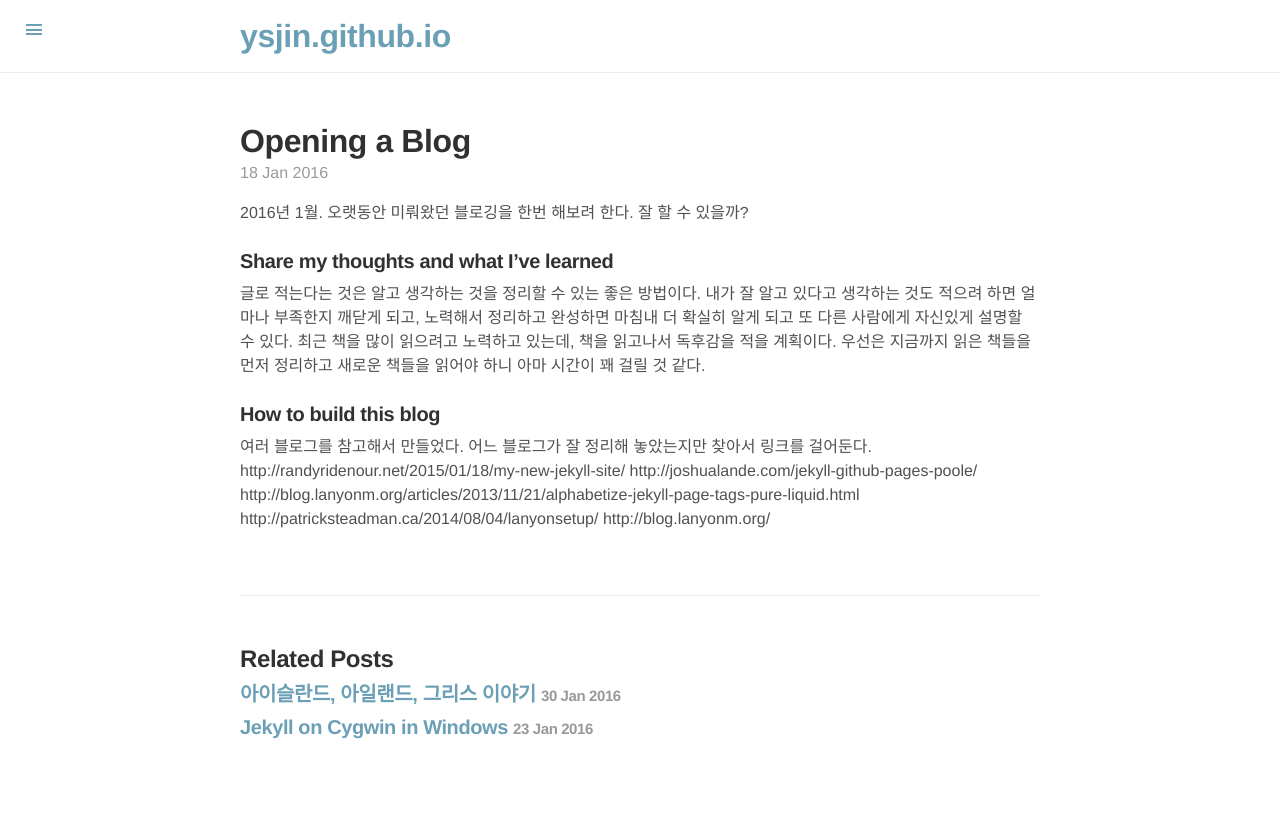
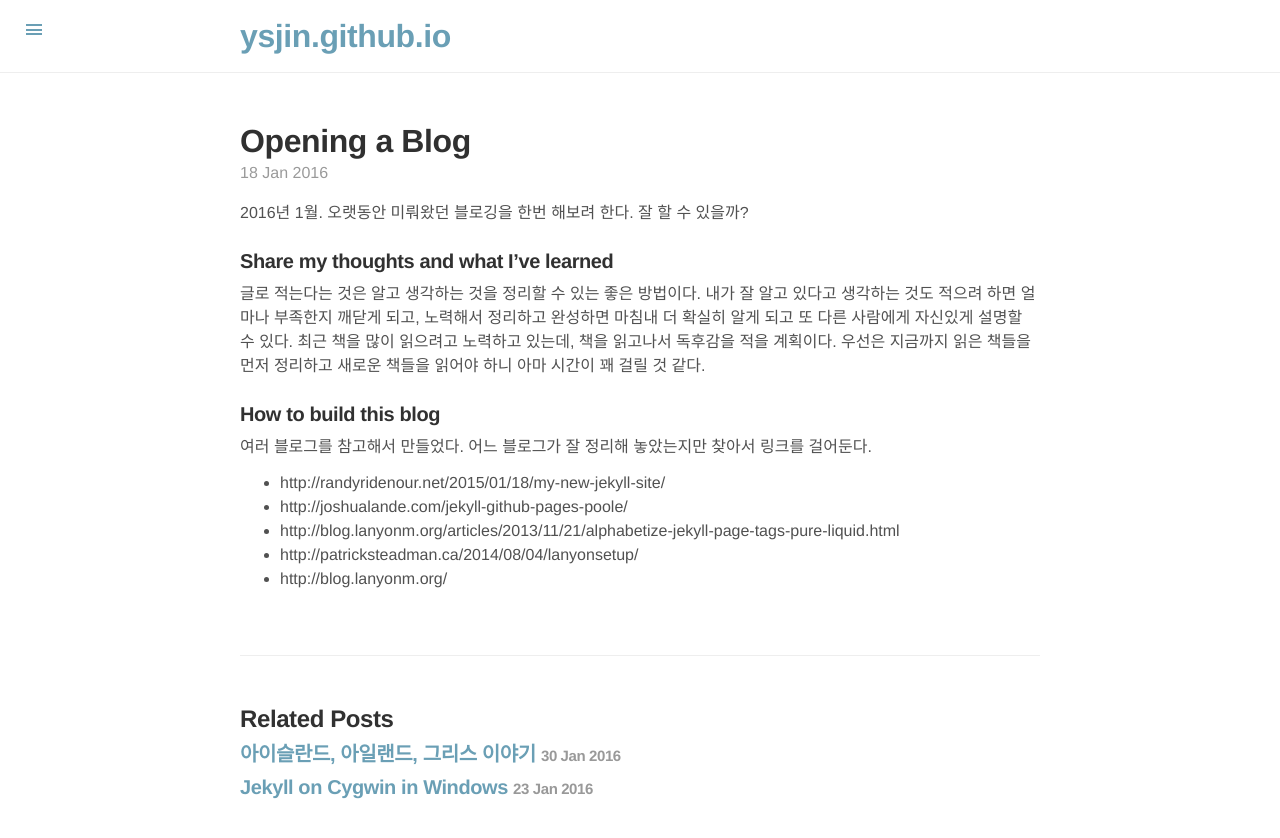
Before and after one commit to ysjin/old-blog, a Jekyll site: the page built from _posts/2016-01-18-opening-blog.md, in a window 1280 px wide. Shown: the top 838 px of the page. Built offline with Jekyll 4.4.1, drawn with Linux system fonts in a browser that asks for light colours; Markdown is read by kramdown in place of the engine named in the settings.

```diff
--- a/_posts/2016-01-18-opening-blog.md
+++ b/_posts/2016-01-18-opening-blog.md
@@ -13,8 +13,8 @@ title: Opening a Blog
 
 ### How to build this blog
 여러 블로그를 참고해서 만들었다. 어느 블로그가 잘 정리해 놓았는지만 찾아서 링크를 걸어둔다.
-http://randyridenour.net/2015/01/18/my-new-jekyll-site/
-http://joshualande.com/jekyll-github-pages-poole/
-http://blog.lanyonm.org/articles/2013/11/21/alphabetize-jekyll-page-tags-pure-liquid.html
-http://patricksteadman.ca/2014/08/04/lanyonsetup/
-http://blog.lanyonm.org/
+* http://randyridenour.net/2015/01/18/my-new-jekyll-site/
+* http://joshualande.com/jekyll-github-pages-poole/
+* http://blog.lanyonm.org/articles/2013/11/21/alphabetize-jekyll-page-tags-pure-liquid.html
+* http://patricksteadman.ca/2014/08/04/lanyonsetup/
+* http://blog.lanyonm.org/
```
